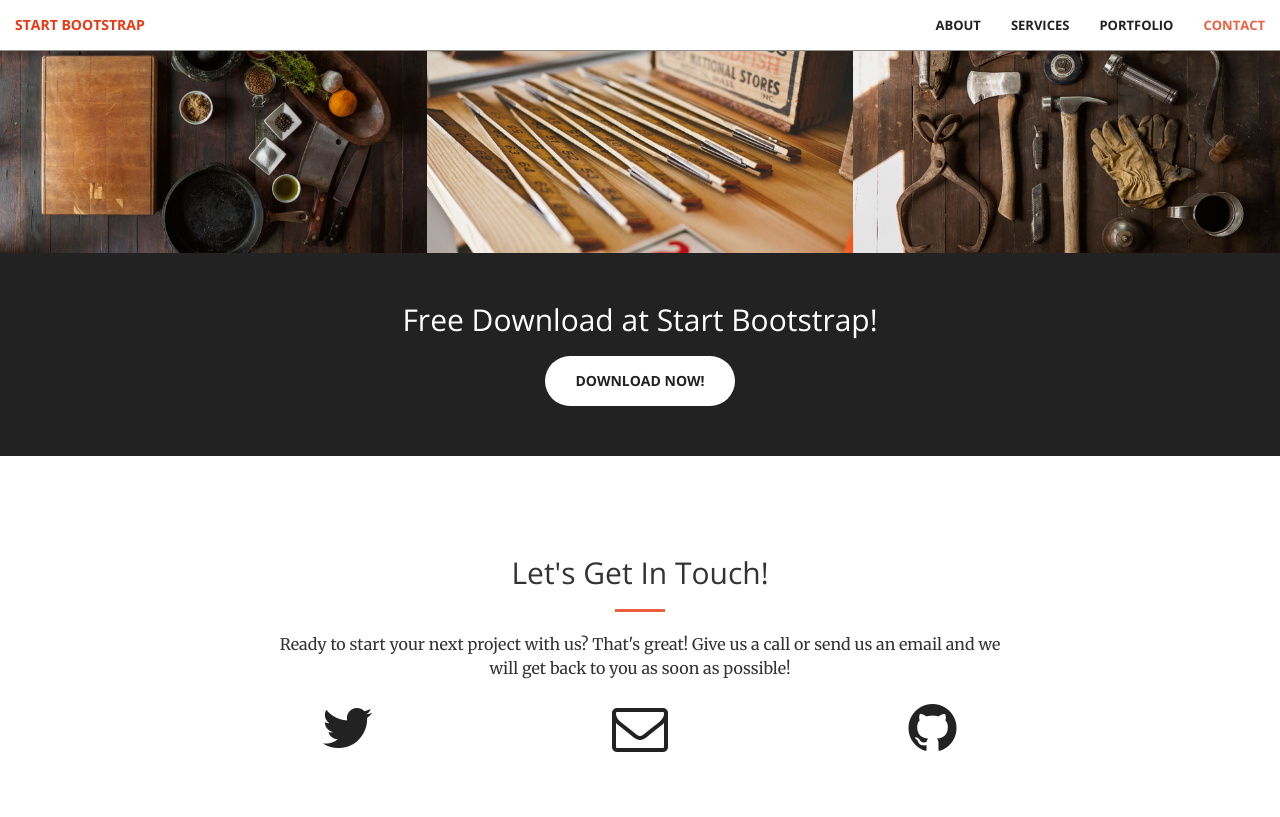
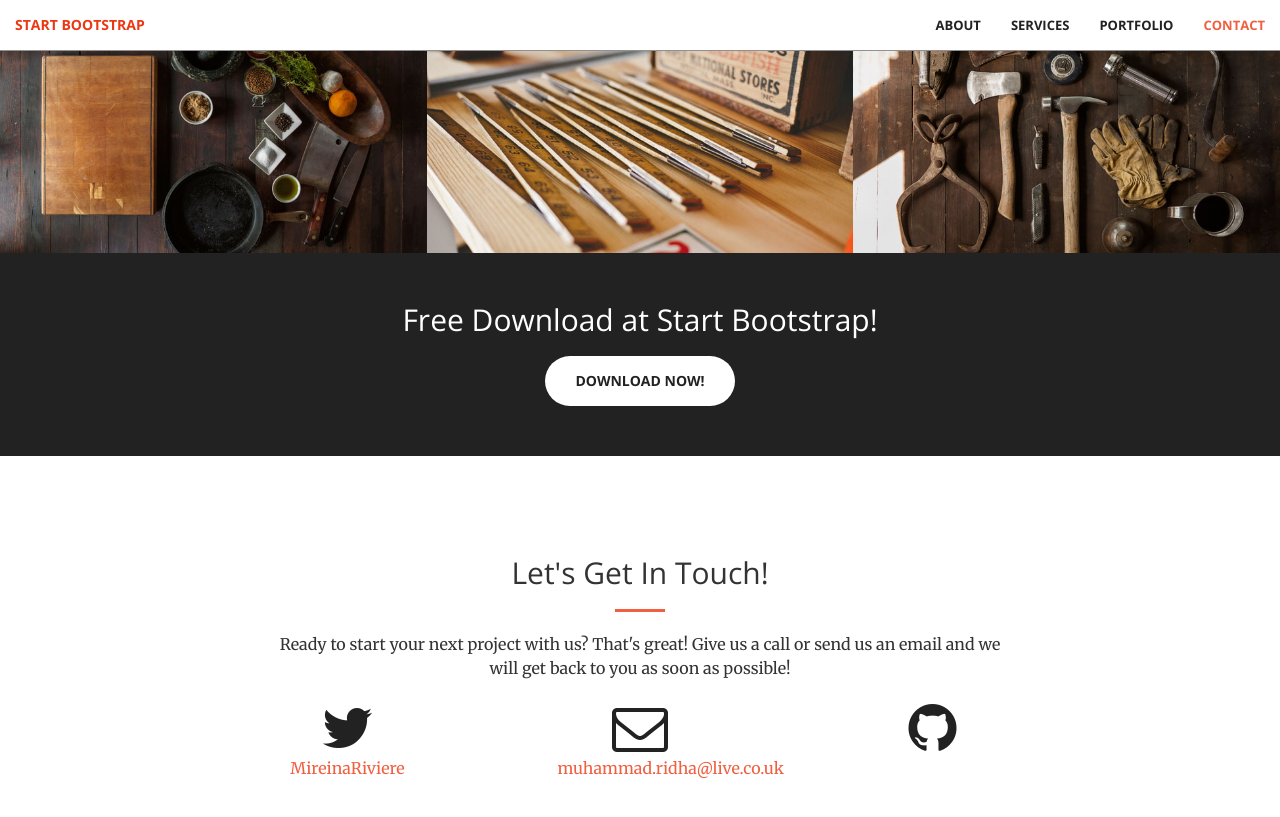
Before and after one commit to AbakNacchan/AbakNacchan.github.io, a Jekyll site: the page built from index.html, in a window 1280 px wide and 900 px high, scrolled down 1981 px. Shown: the top 817 px of the window. Built offline with Jekyll 4.4.1, drawn with Linux system fonts in a browser that asks for light colours.

Commit message:
Update _config.yml

```diff
--- a/_config.yml
+++ b/_config.yml
@@ -1,11 +1,11 @@
 # Site settings
-title:
-email:
-description: > # this means to ignore newlines until "baseurl:"
+title: Abak Nacchan's Page
+email: muhammad.ridha@live.co.uk
+description: Not your so-called portfolio.
 baseurl: "" # the subpath of your site, e.g. /blog/
 url: "" # the base hostname & protocol for your site
 
-twitter_username:
+twitter_username: MireinaRiviere
 github_username:
 
 # Build settings
```
